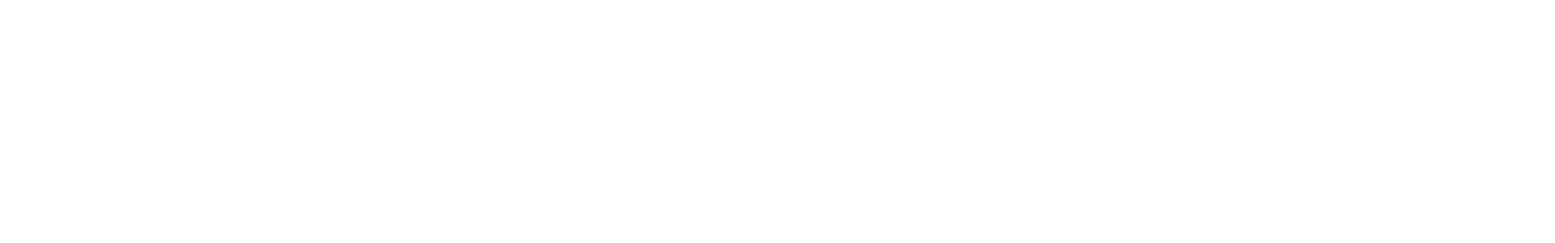
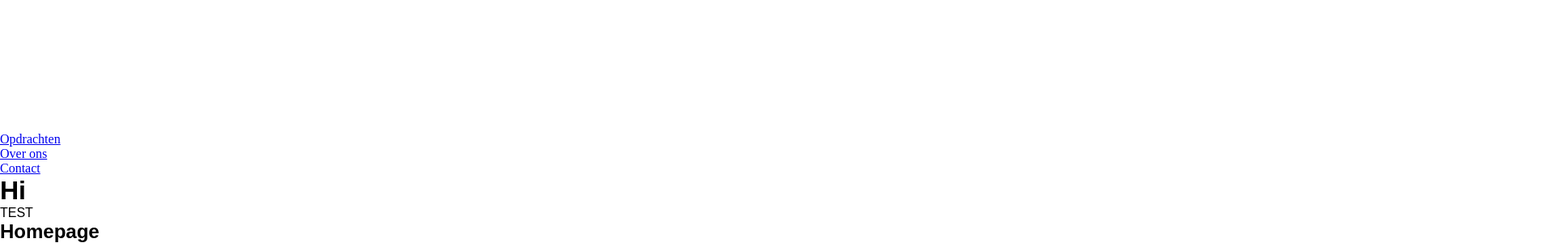
Before and after one commit to BoMaassen/fro-maassen-interim-professionals, a React (Vite) app: page / in a window 1280 px wide. Shown: the part 1341-1641 px from the top of the page at 81% size, 1920 px wide, since content can reach past the window. Before the commit the page ends 800 px from the top, so only its background shows below. Built offline with nearby package versions, Linux system fonts and the light colour scheme.

Commit message:
opzet navbar

```diff
--- a/src/App.jsx
+++ b/src/App.jsx
@@ -1,13 +1,18 @@
 import { Routes, Route } from 'react-router-dom'
 import './App.css'
-import Home from './pages/home/home'
+import Home from './pages/home/Home'
+import Navbar from './components/navbar/navbar'
 
 function App() {
 
   return (
     <>
+    <header>
+      <Navbar/>
       <h1>Hi</h1>
       <p>test</p>
+    </header>
+
       <Routes>
         <Route path='/' element={<Home/>}/>
       </Routes>
--- /dev/null
+++ b/src/components/navbar/Navbar.css
@@ -0,0 +1,8 @@
+.active-menu-link {
+    border-bottom: none;
+}
+
+.default-menu-link {
+    border-bottom:
+        1px solid black;
+}
--- /dev/null
+++ b/src/components/navbar/Navbar.jsx
@@ -0,0 +1,21 @@
+import "./Navbar.css";
+import logoMip from "../../assets/LOGO_MIP.png";
+import { NavLink } from "react-router-dom";
+
+function Navbar(){
+    return (
+        <nav>
+            <div>
+                <span>
+                <NavLink to="/"><img src={logoMip} alt="Logo Maassen interim professionals"/></NavLink>
+                </span>
+            <ul>
+            <li><NavLink to="/opdrachten" className={({ isActive}) => isActive ? 'active-link' : 'default-link'}>Opdrachten</NavLink></li>
+            <li><NavLink to="/over-ons" className={({ isActive}) => isActive ? 'active-link' : 'default-link'}>Over ons</NavLink></li>
+            <li><NavLink to="/contact" className={({ isActive}) => isActive ? 'active-link' : 'default-link'}>Contact</NavLink></li>
+            </ul>
+            </div>
+        </nav>
+    );
+}
+export default Navbar;
```
Also changed, not shown: src/assets/LOGO_MIP.png (added), src/pages/home/Home.css (added).
